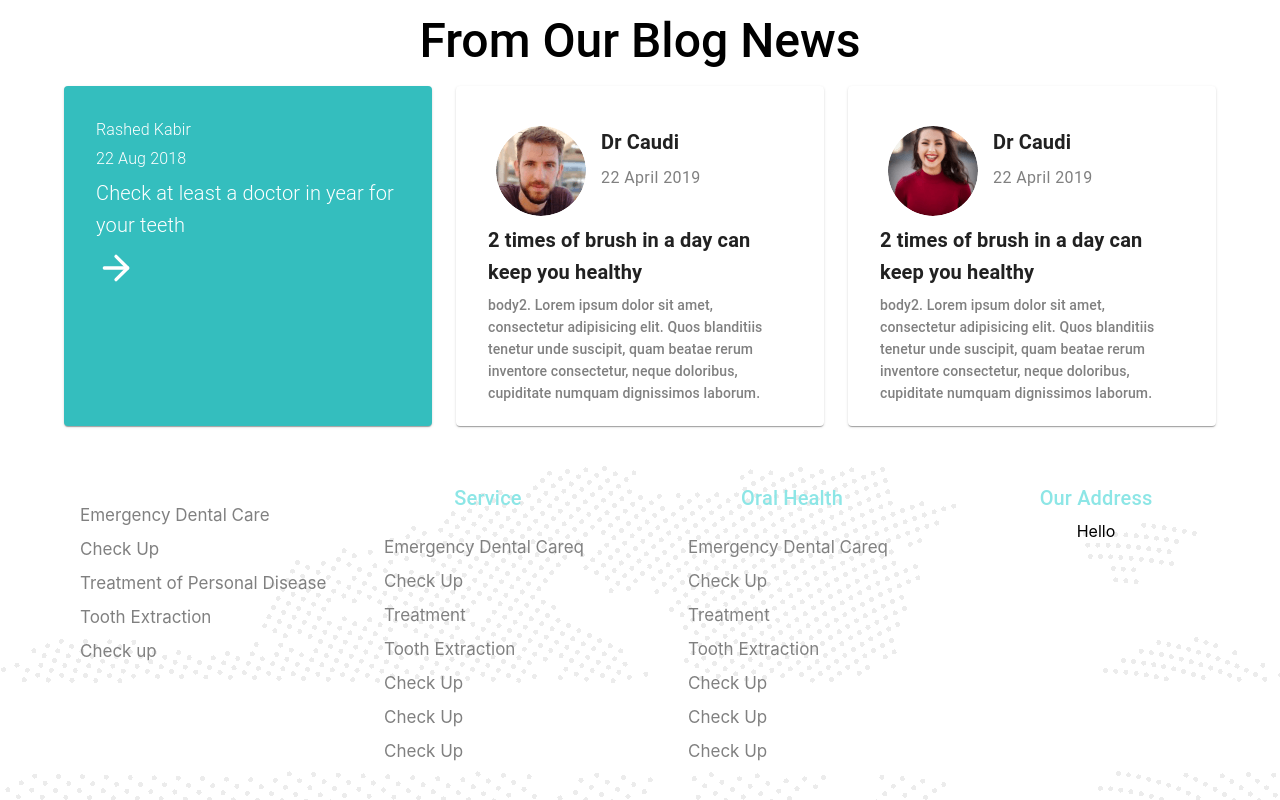
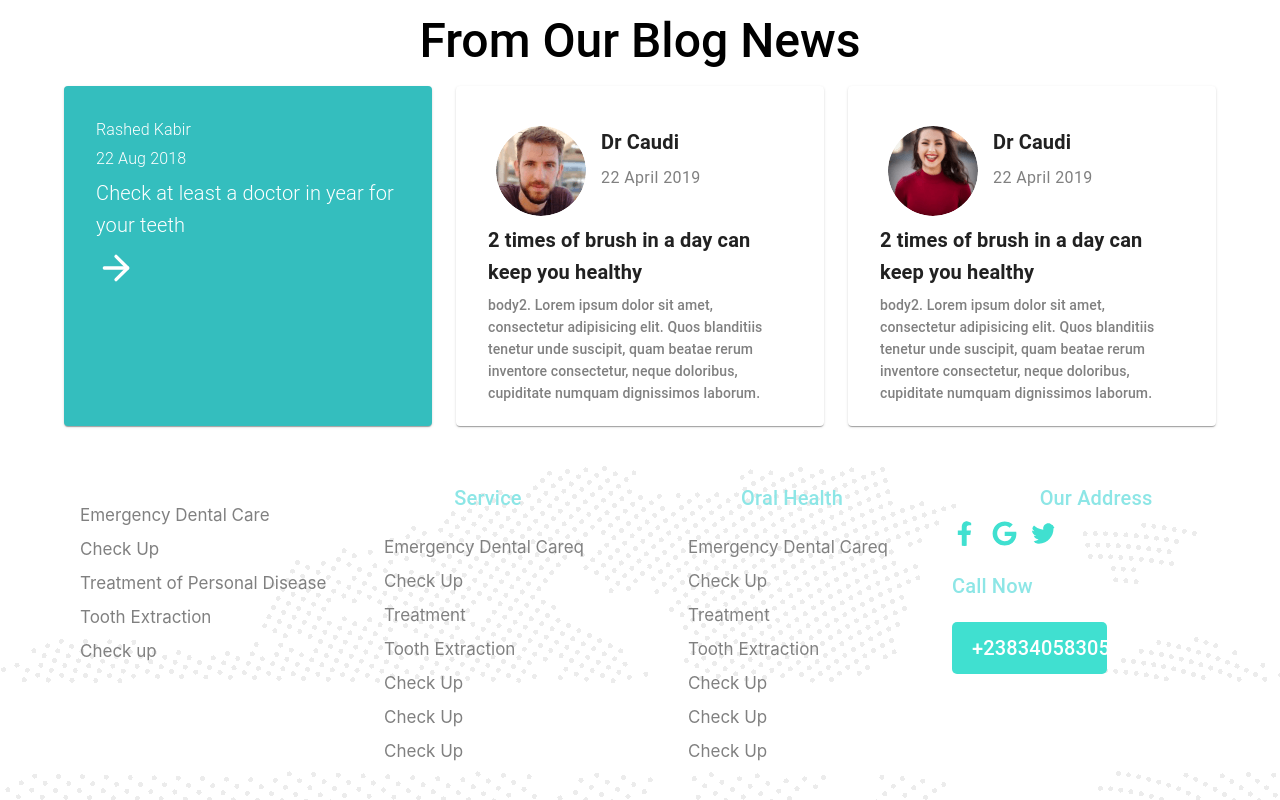
Before and after one commit to rimonhossain12/doctor-porltal-client-practice-1, a React (Create React App) app: page / in a window 1280 px wide. Shown: the part 2052-2852 px from the top of the page. Built offline with nearby package versions, Linux system fonts and the light colour scheme.

Commit message:
footer icons is added

```diff
--- a/src/Pages/Shared/Footer/Footer.css
+++ b/src/Pages/Shared/Footer/Footer.css
@@ -1,5 +1,5 @@
 ul {
-   list-style-type: none;
+    list-style-type: none;
 }
 
 ul li {
@@ -9,3 +9,27 @@ ul li {
     color: gray;
 
 }
+#icon-div{
+    text-align: left;
+}
+#phone-div{
+    text-align: left;
+}
+#icon-div span {
+    margin-right: 10px;
+    /* background-color: turquoise; */
+}
+
+#icon-div span .icon {
+    color: turquoise;
+    border-radius: 50%;
+
+}
+#phon-style p{
+    padding: 10px 20px;
+    color: turquoise;
+    background-color:turquoise;
+    color: white;
+    width: 40%;
+    border-radius: 5px;
+}
--- a/src/Pages/Shared/Footer/Footer.js
+++ b/src/Pages/Shared/Footer/Footer.js
@@ -3,6 +3,7 @@ import footer from '../../../images/footer-bg.png';
 import Grid from '@mui/material/Grid';
 import { Box, Typography } from '@mui/material';
 import './Footer.css';
+import { FaFacebookF, FaGoogle, FaTwitter } from "react-icons/fa";
 
 const footerBg = {
     background: `url(${footer})`,
@@ -56,7 +57,22 @@ const Footer = () => {
                         <Typography style={{ color: '#8DE6E6', fontWeight: '500' }} variant="h6" gutterBottom component="div">
                             Our Address
                         </Typography>
-                        Hello
+                     <div id="icon-div">
+                            <span> <FaFacebookF size={25} className="icon" /> </span>
+                            <span> <FaGoogle size={25} className="icon"/> </span>
+                            <span> <FaTwitter size={25} className="icon" /> </span>
+                     </div>
+                     <div id="phone-div">
+                            <Typography style={{ color: '#8DE6E6', fontWeight: '500' }} variant="h6" gutterBottom component="div">
+                              <p sx={{my:5}}>Call Now</p>
+                            </Typography>
+
+                            <Typography id="phon-style" style={{ color: '#8DE6E6', fontWeight: '500' }} variant="h6" gutterBottom component="div">
+                                <p>+238340583058</p>
+                            </Typography>
+
+                     </div>
+
                     </Grid>
 
 
```
